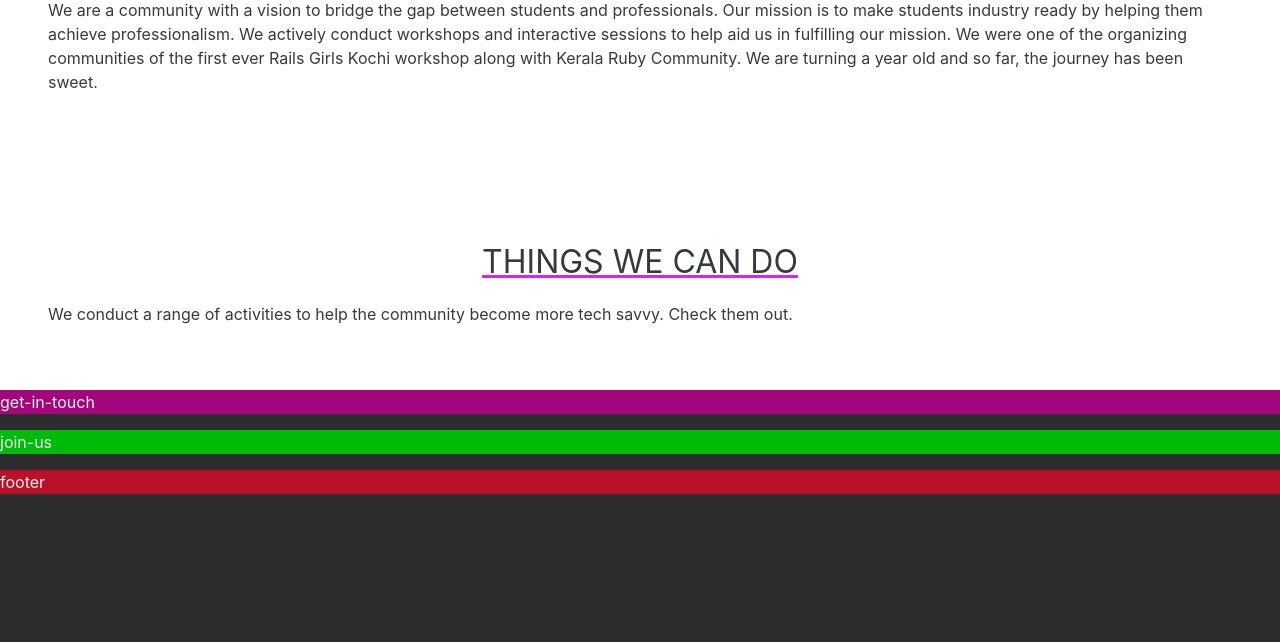
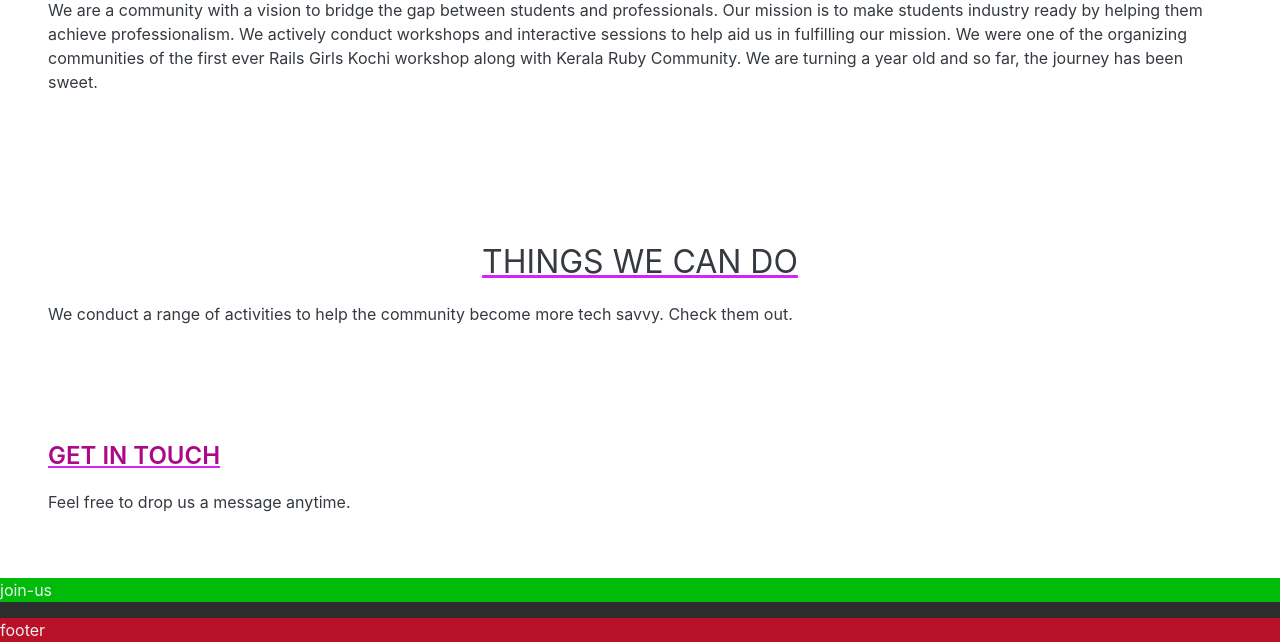
Before and after one commit to noormohammedb/SDS-website, a plain HTML site: page index.html in a window 1280 px wide. Shown: the part 1436-2078 px from the top of the page. Before the commit the page ends 1930 px from the top, so only its background shows below. Drawn offline with Linux system fonts and the light colour scheme.

Commit message:
get-in-touch designed

```diff
--- a/index.html
+++ b/index.html
@@ -23,7 +23,7 @@
                 <div class="collapse navbar-collapse" id="navbarSupportedContent">
                     <ul class="navbar-nav ml-auto">
                         <li class="nav-item ">
-                            <a href="#" class="nav-link">
+                            <a href="#about" class="nav-link">
                                 about
                             </a>
                         </li>
@@ -38,7 +38,7 @@
                             </a>
                         </li>
                         <li class="nav-item">
-                            <a href="#" class="nav-link">
+                            <a href="#join-us" class="nav-link">
                                 join-us
                             </a>
                         </li>
@@ -90,10 +90,13 @@
             <p class="things-main-para text-dark">We conduct a range of activities to help the community become more tech savvy. Check them out.</p>
 
         </div>
-        <div class="get-in-touch">
-            <p>get-in-touch</p>
+        <div class="get-in-touch text-dark p-5" >
+            <p class="get-touch-heading">GET IN TOUCH</p>
+            <p class="get-touch-para">Feel free to drop us a message anytime.
+
+            </p>
         </div>
-        <div class="join-us">
+        <div class="join-us" id="join-us">
             <p>join-us</p>
         </div>
         <footer class="bottom-bar">
--- a/style.css
+++ b/style.css
@@ -88,14 +88,15 @@ body {
   font-size: 2rem;
   text-decoration: underline #71dff3;
 }
-.things-we-can-do {
-  text-align: center;
-  background: #fff;
-}
+
 .about-para-heading{
   font-size: 1.5rem;
   font-weight: 600;
   color: #ac0988;
+}
+.things-we-can-do {
+  text-align: center;
+  background: #fff;
 }
 .things-heading{
   font-size: 2rem;
@@ -107,7 +108,13 @@ body {
   text-align: left;
 }
 .get-in-touch {
-  background: #a3067c;
+  background: #fff;
+}
+.get-touch-heading{
+  font-size: 1.5rem;
+  font-weight: 600;
+  text-decoration: underline #d424f7;
+  color: #ac0988;
 }
 .join-us {
   background: #00bb09;
```
